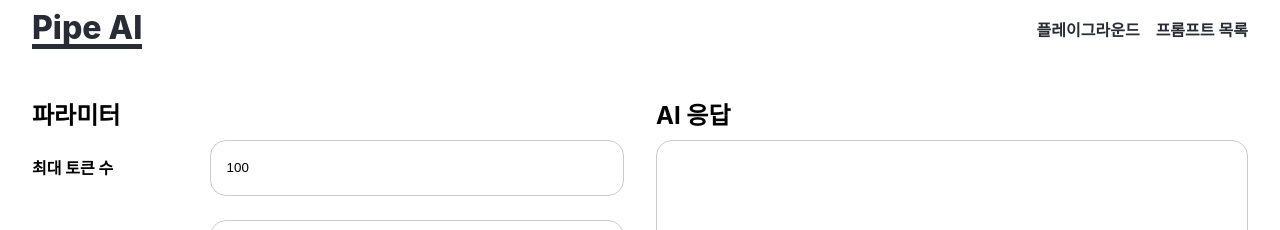
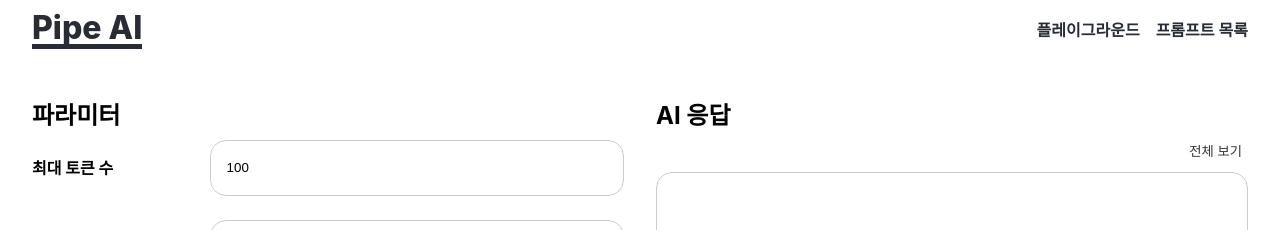
Before and after one commit to side-projects-org/ai-pipeline.fe, a React (Create React App) app: page / in a window 1280 px wide. Shown: the top 230 px of the page. Built offline with nearby package versions, Linux system fonts and the light colour scheme.

Commit message:
FEAT - AI Response 디스플레이 모드 기능

```diff
--- a/src/pages/prompt/PromptPlayground.tsx
+++ b/src/pages/prompt/PromptPlayground.tsx
@@ -30,6 +30,7 @@ const PromptPlayground: React.FC = () => {
     const [popupVisible, setPopupVisible] = React.useState<boolean>(false);
 
     const [response, setResponse] = React.useState<object | null>(null);
+    const [responseSimpleMode, setResponseSimpleMode] = React.useState<boolean>(true);
 
     const dummyResponse = {
         "key": uuidv4(),
@@ -208,6 +209,10 @@ const PromptPlayground: React.FC = () => {
         setDummyMessages(newMessages);
     }
 
+    const handleResponseSimpleModeClick = () => {
+        setResponseSimpleMode(prev => !prev);
+    }
+
     return (
         <PageLayout>
             <PromptWrapper>
@@ -265,7 +270,13 @@ const PromptPlayground: React.FC = () => {
             </PromptWrapper>
             <PromptResponseWrapper>
                 <AIResponseLabel>AI 응답</AIResponseLabel>
-                <PromptResponse value={response ? JSON.stringify(response, null, 4) : ""}/>
+                <ResponseDisplayModeButton onClick={handleResponseSimpleModeClick}>{responseSimpleMode ? "전체 보기" : "간단히 보기"}</ResponseDisplayModeButton>
+                {responseSimpleMode ? (
+                    <PromptResponse value={response ? (response as any).response.choices[0].message.content : ""}/>
+                ) : (
+                    <PromptResponse value={response ? JSON.stringify(response, null, 4) : ""}/>
+                )}
+
             </PromptResponseWrapper>
             {popupVisible && (
                 <PopupWrapper>
@@ -473,6 +484,22 @@ const SectionLabel = styled.h2`
 
 const AIResponseLabel = styled(SectionLabel)``;
 
+const ResponseDisplayModeButton = styled.button`
+    display: flex;
+    width: 100%;
+    justify-content: flex-end;
+    height: 1rem;
+    border-radius: 0.8rem;
+    border: none;
+    margin-bottom: 1rem;
+    cursor: pointer;
+    color: #333;
+    background: white;
+    &:hover {
+        font-weight: bold;
+    }
+`;
+
 const PromptParameterLabel = styled(SectionLabel)``;
 
 const PromptResponse = styled.textarea`
```
